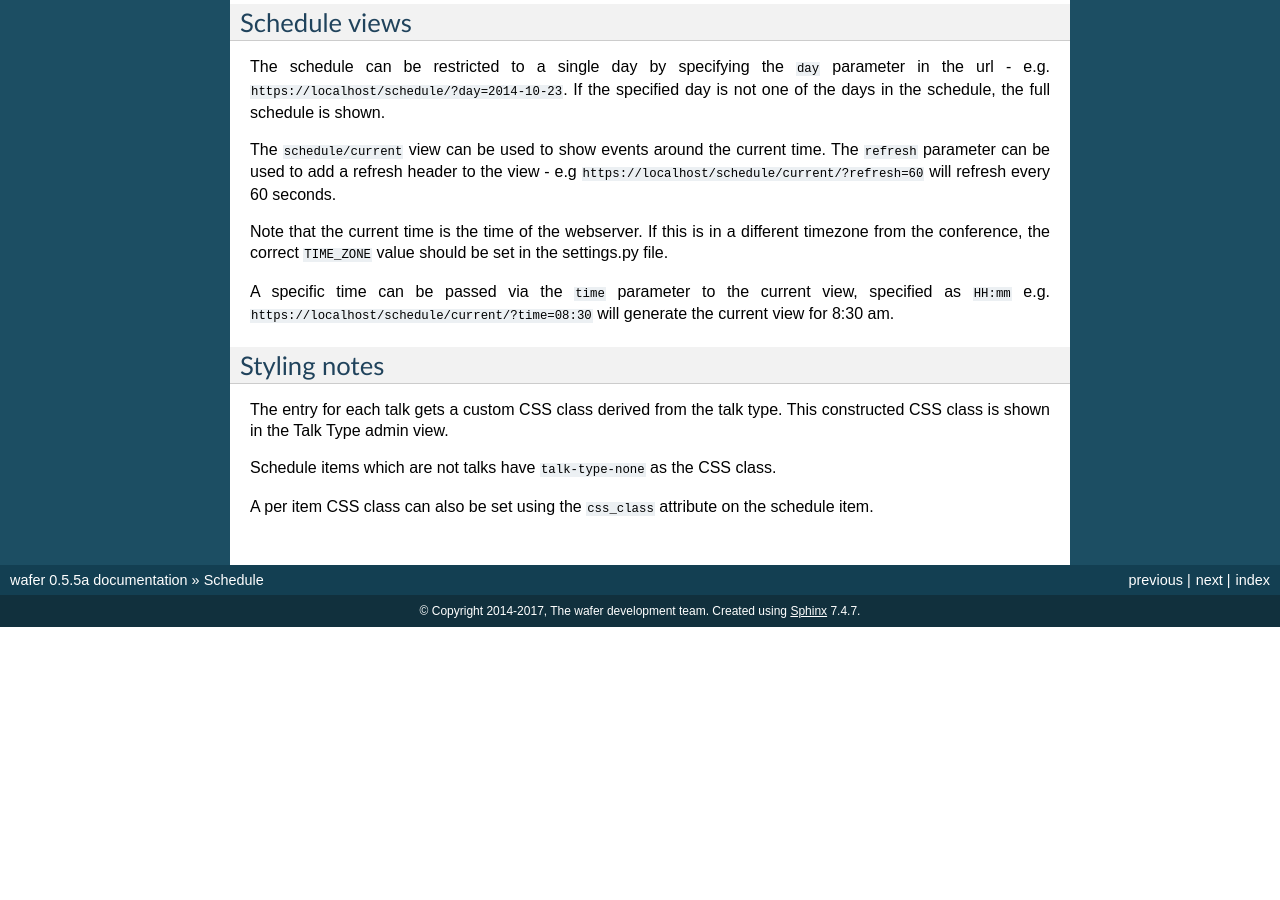
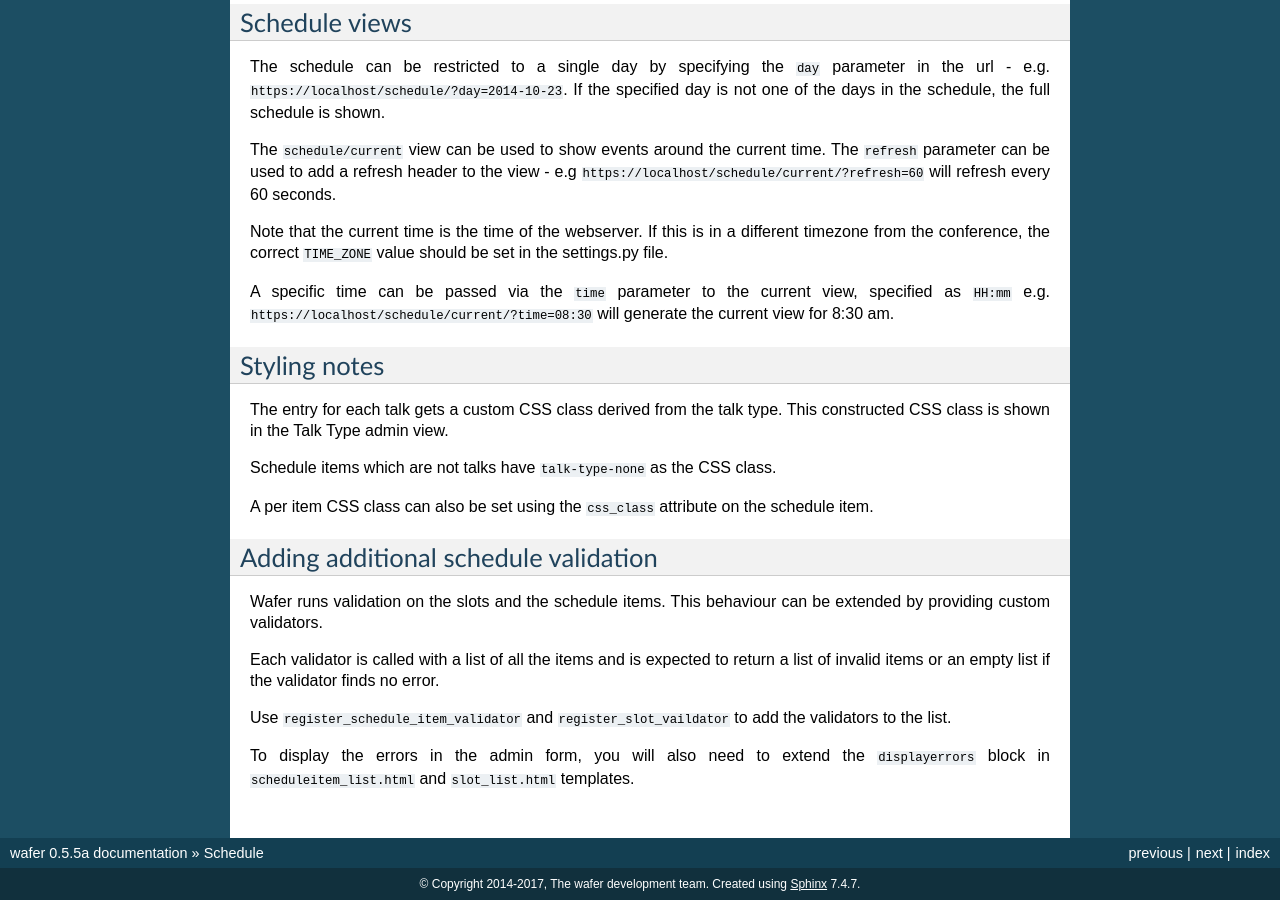
Before and after one commit to CTPUG/wafer, a Sphinx documentation site: the page built from docs/schedule.rst, in a window 1280 px wide and 900 px high, scrolled down 684 px. Built offline with Sphinx 7.4.7, drawn with Linux system fonts in a browser that asks for light colours; before the commit the page ends 1311 px from its top, so only the background shows below that; some of the changed text lies outside the part shown.

Commit message:
Add some documentation about extending validation

```diff
--- a/docs/schedule.rst
+++ b/docs/schedule.rst
@@ -69,3 +69,21 @@ Schedule items which are not talks have ``talk-type-none`` as the CSS class.
 
 A per item CSS class can also be set using the ``css_class`` attribute on the
 schedule item.
+
+
+Adding additional schedule validation
+=====================================
+
+Wafer runs validation on the slots and the schedule items. This behaviour
+can be extended by providing custom validators.
+
+Each validator is called with a list of all the items and is expected to
+return a list of invalid items or an empty list if the validator finds
+no error.
+
+Use ``register_schedule_item_validator`` and ``register_slot_vaildator``
+to add the validators to the list.
+
+To display the errors in the admin form, you will also need to extend the
+``displayerrors`` block in ``scheduleitem_list.html`` and ``slot_list.html``
+templates.
```
